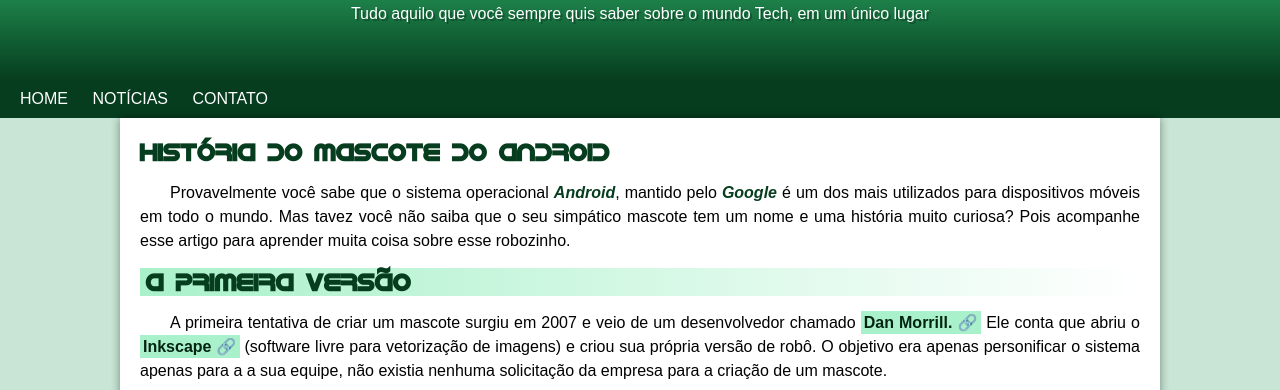
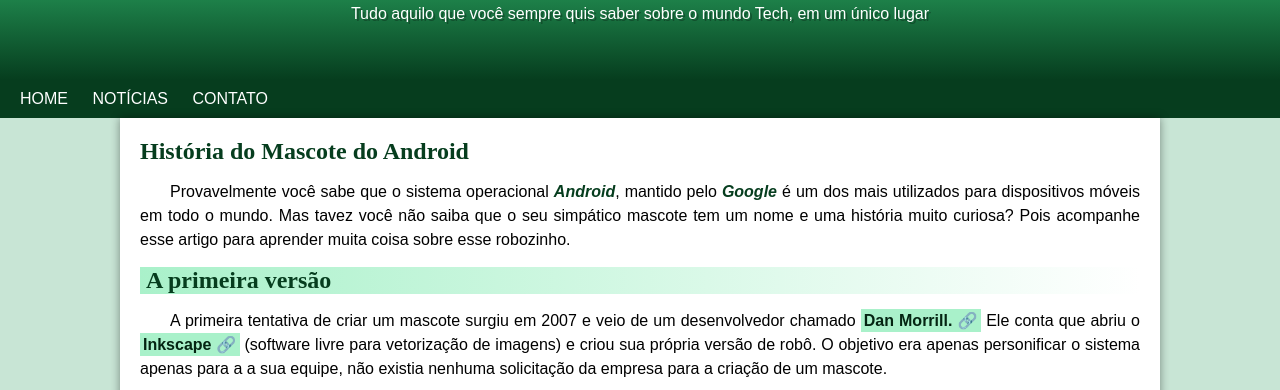
Before and after one commit to PamellaMoraes/projeto-android, a plain HTML site: page index.html in a window 1280 px wide. Shown: the part 110-500 px from the top of the page. Drawn offline with Linux system fonts and the light colour scheme.

Commit message:
Update style.css

```diff
--- a/estilo/style.css
+++ b/estilo/style.css
@@ -1,11 +1,7 @@
 @charset "UTF-8";
 
-@font-face
-    {font-family: 'idroid-bold';
-    src: url('/fontes/idroid-bold.otf') format('opentype'), url('fontes/idroid-bold.ttf') format(truetype)}
 
 
-@import url('https://fonts.googleapis.com/css2?family=Bebas+Neue&display=swap');
 /* variável no css */
 :root{
  --cor0:#c8e5d5;
```
